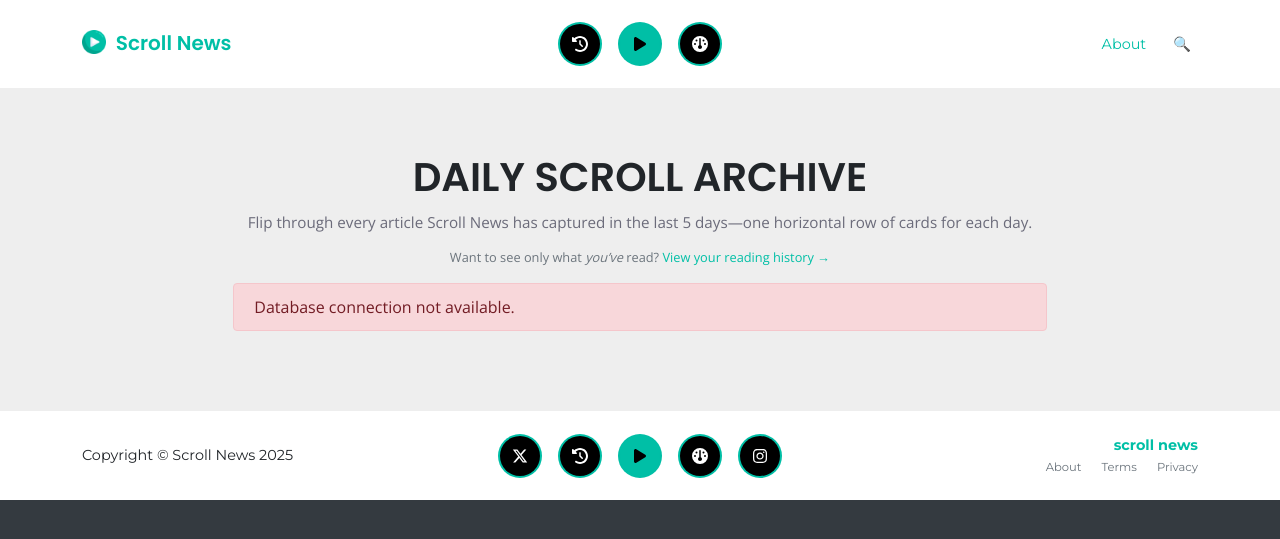
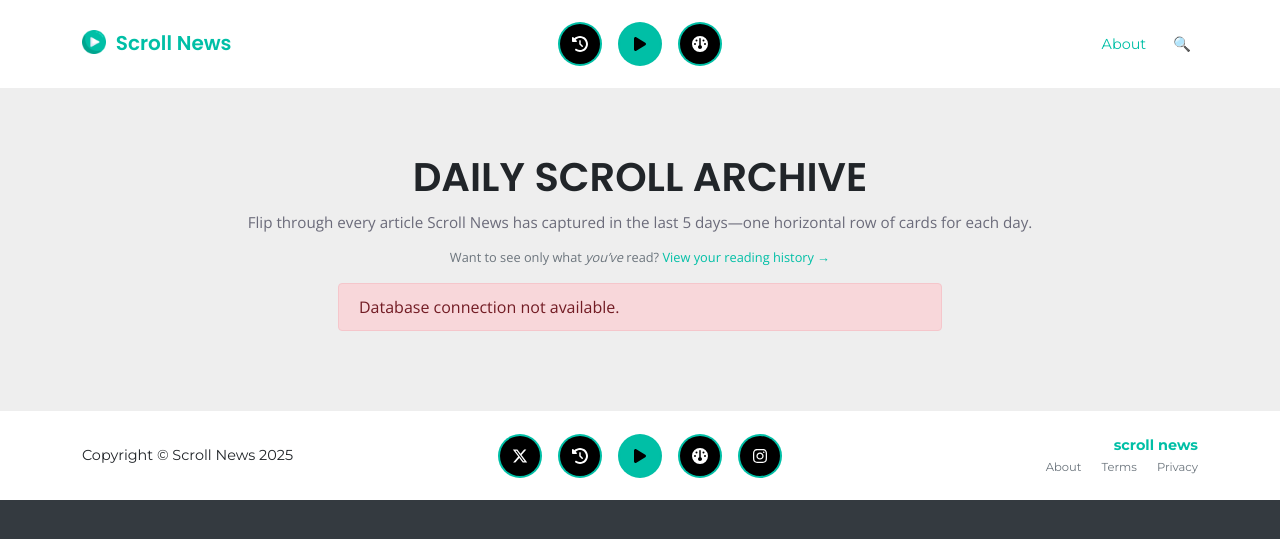
Before and after one commit to ajaydhar1/scroll-news, a PHP site: page /scroll-news/scroll-history.php in a window 1280 px wide. Shown: the top 539 px of the page. Run offline with PHP 8.4, Linux system fonts and the light colour scheme; some libraries are stand-ins or nearby versions; some web fonts are replaced.

Commit message:
Reduce width of alert banners to col-md-6

```diff
--- a/scroll-history.php
+++ b/scroll-history.php
@@ -490,7 +490,7 @@ if (!$pdo) {
 
                 <?php if ($errorMsg): ?>
                     <div class="row">
-                        <div class="col-md-8 mx-auto">
+                        <div class="col-md-6 mx-auto">
                             <div class="alert alert-danger">
                                 <?php echo htmlspecialchars($errorMsg, ENT_QUOTES, 'UTF-8'); ?>
                             </div>
@@ -531,8 +531,12 @@ if (!$pdo) {
 
                     <?php require_once 'config_interest.php'; ?>
 
-                    <div id="history-no-results" class="alert alert-info d-none" role="alert">
-                      No articles found. Try adjusting your filters or clearing them.
+                    <div id="history-no-results" class="row mt-3">
+                        <div class="col-md-6">
+                            <div class="alert alert-info d-none" role="alert">
+                              No articles found. Try adjusting your filters or clearing them.
+                            </div>
+                        </div>
                     </div>
 
                     <?php $rowIndex = 0; ?>
```
